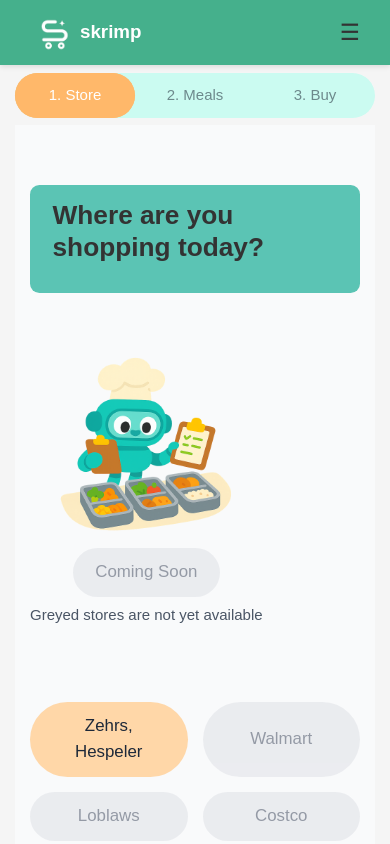
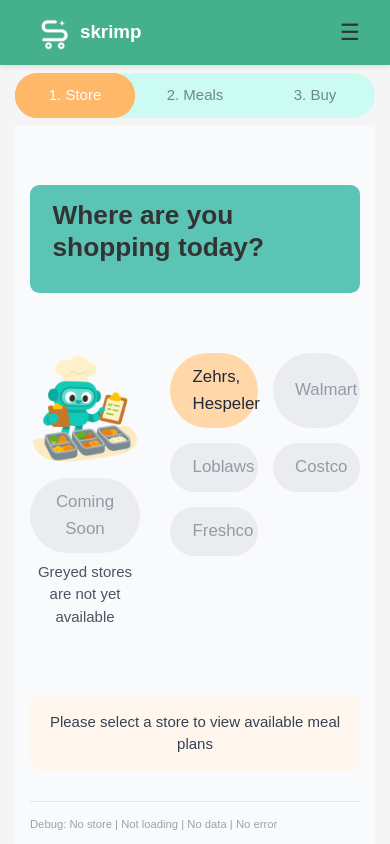
Before and after one commit to henliz/eCo-op, a Next.js app in the folder frontend/: page /plan in a window 390 px wide. Shown: the top 844 px of the page. Built offline with nearby package versions, Linux system fonts and the light colour scheme.

Commit message:
Fixed mobile storeselector layout, and selected store colour to not be a weird blue anymore.

```diff
--- a/frontend/components/meal-planner/StoreSelector.tsx
+++ b/frontend/components/meal-planner/StoreSelector.tsx
@@ -15,12 +15,9 @@
     availableStores
   } = usePlannerStore();
 
-  // Handle store selection
   const handleStoreSelect = (storeId: string) => {
     setSelectedStore(storeId);
-    if (!isDataLoaded) {
-      fetchMealData();
-    }
+    if (!isDataLoaded) fetchMealData();
   };
 
   return (
@@ -40,10 +37,10 @@
           </div>
         )}
 
-        {/* Content with image and buttons - with clear spacing */}
-        <div className="flex flex-col md:flex-row items-start gap-8 py-8">
+        {/* 🔥 MOBILE-ONLY: flex-row below md; desktop still flex-col→md:flex-row */}
+        <div className="flex flex-row md:flex-col md:flex-row items-start gap-8 py-8">
           {/* Robot image */}
-          <div className="text-center">
+          <div className="w-1/3 text-center flex-shrink-0">
             <Image
               src="/Robo_Chef.png"
               alt="Friendly chef robot"
@@ -51,32 +48,33 @@
               height={180}
               className="mx-auto"
             />
-            {/* Legend button showing what grey means */}
+            {/* Legend */}
             <div className="mt-4 text-center">
               <button
                 className="
-                  px-6 py-3 rounded-full text-center text-lg font-medium
+                  px-6 py-3 rounded-full text-lg font-medium
                   bg-gray-200 text-gray-500 opacity-70 cursor-default
                 "
               >
                 Coming Soon
               </button>
-              <p className="mt-2 text-gray-600">Greyed stores are not yet available</p>
+              <p className="mt-2 text-gray-600">
+                Greyed stores are not yet available
+              </p>
             </div>
           </div>
 
-          {/* Store buttons - in a separate container with explicit spacing */}
-          <div className="mt-8 md:mt-0">
-            <div className="grid grid-cols-2 md:grid-cols-2 gap-3">
+          {/* Store buttons: NO top margin on mobile so they sit side-by-side */}
+          <div className="">
+            <div className="grid grid-cols-2 gap-3">
               {availableStores.map(store => (
                 <button
                   key={store.id}
                   onClick={() => store.isAvailable && handleStoreSelect(store.id)}
                   className={`
-                    px-6 py-3 rounded-full text-center text-lg font-medium
-                    transition
+                    px-6 py-3 rounded-full text-center text-lg font-medium transition
                     ${selectedStore === store.id
-                      ? 'bg-blue-600 text-white'
+                      ? 'bg-[#5BC4B4] text-white'
                       : store.isAvailable
                         ? 'bg-orange-200 text-gray-800 hover:bg-orange-300'
                         : 'bg-gray-200 text-gray-500'}
@@ -103,7 +101,8 @@
         {selectedStore && !isLoading && isDataLoaded && (
           <div className="text-center mt-6 p-4 bg-green-50 rounded-lg">
             <p className="text-gray-700">
-              You&apos;ve selected <span className="font-bold">
+              You&apos;ve selected{' '}
+              <span className="font-bold">
                 {availableStores.find(s => s.id === selectedStore)?.name}
               </span>.
               <br />
@@ -122,9 +121,10 @@
         {/* Debug info */}
         {process.env.NODE_ENV !== 'production' && (
           <div className="mt-8 text-xs text-gray-400 border-t pt-4">
-            <p>Debug: {selectedStore ? 'Store selected' : 'No store'} |
-              {isLoading ? 'Loading' : 'Not loading'} |
-              {isDataLoaded ? 'Data loaded' : 'No data'} |
+            <p>
+              Debug: {selectedStore ? 'Store selected' : 'No store'} |{' '}
+              {isLoading ? 'Loading' : 'Not loading'} |{' '}
+              {isDataLoaded ? 'Data loaded' : 'No data'} |{' '}
               {error ? `Error: ${error}` : 'No error'}
             </p>
           </div>
```
